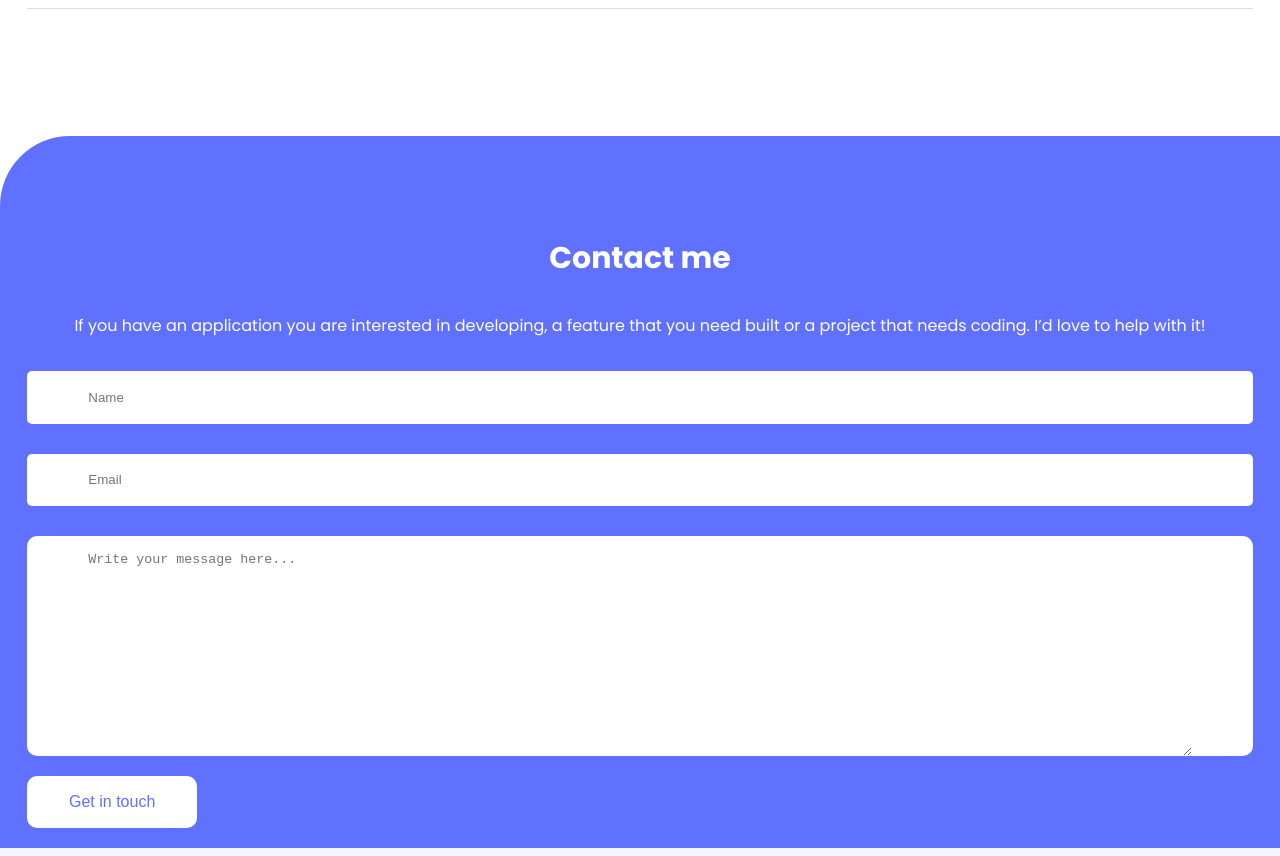
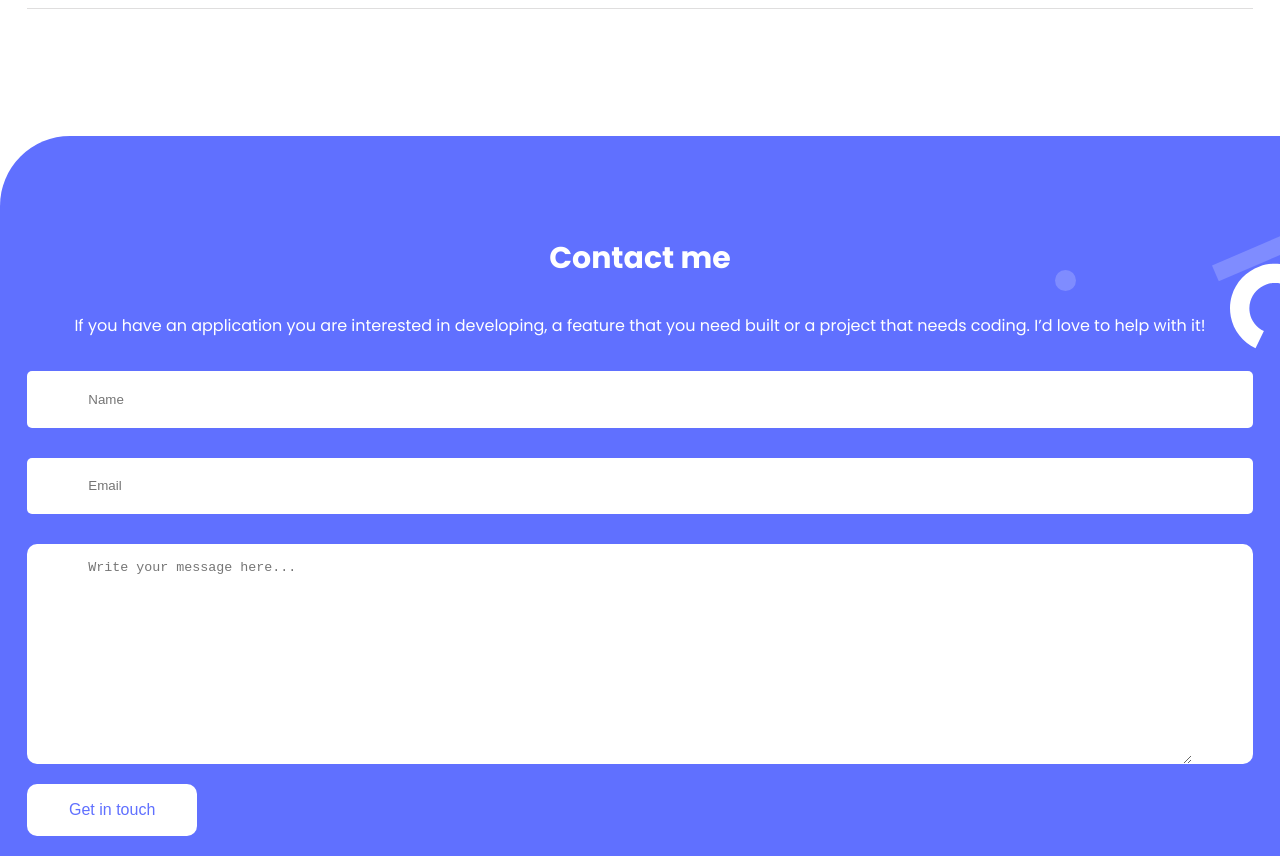
Before and after one commit to DjibrilM/Portfolio, a website: page index.html in a window 1280 px wide. Shown: the part 4380-5236 px from the top of the page. Drawn offline with nearby package versions, Linux system fonts and the light colour scheme.

Commit message:
Add form background

```diff
--- a/assets/styles/style.css
+++ b/assets/styles/style.css
@@ -310,6 +310,7 @@ ul {
   padding-top: 100px;
 }
 
+
 .contact-form-container {
   background-color: var(--primary-color);
   padding-top: 100px;
@@ -318,12 +319,22 @@ ul {
   flex-direction: column;
   gap: 30px;
   border-top-left-radius: 70px;
+  position: relative;
+  overflow: hidden;
 }
+
+.contact-bg-svg {
+  position: absolute;
+  right: -40px;
+  z-index: 0;
+}
+
 
 .contact-form-container form {
   display: flex;
   flex-direction: column;
   width: 100%;
+  z-index: 1;
 }
 
 .contact-form-container .contact-title {
@@ -340,7 +351,7 @@ ul {
 
 .input-container {
   width: 100%;
-  padding: 7px 0px;
+  padding: 9px 0px;
   background-color: white;
   display: flex;
   align-items: center;
--- a/index.html
+++ b/index.html
@@ -327,6 +327,19 @@
 
     <section class="contact-section">
         <div class="contact-form-container">
+            <svg class="contact-bg-svg" width="265" height="710" viewBox="0 0 265 710" fill="none" xmlns="http://www.w3.org/2000/svg">
+                <rect x="157" y="29.3999" width="74.7012" height="17.2106" transform="rotate(-23.1765 157 29.3999)"
+                    fill="#7F8CFF" />
+                <path
+                    d="M259.207 50.4108C255.738 44.3228 250.869 39.1281 244.993 35.2471C239.117 31.3662 232.4 28.9082 225.384 28.0721C218.369 27.2361 211.253 28.0454 204.613 30.4347C197.973 32.824 191.995 36.7261 187.163 41.8249C182.332 46.9238 178.782 53.0761 176.803 59.7838C174.823 66.4915 174.468 73.5659 175.767 80.4344C177.066 87.3028 179.983 93.7722 184.281 99.3187C188.579 104.865 194.137 109.333 200.505 112.36L208.894 95.1016C205.266 93.3771 202.099 90.8319 199.651 87.672C197.202 84.5122 195.541 80.8266 194.801 76.9137C194.06 73.0007 194.263 68.9704 195.39 65.1491C196.518 61.3277 198.54 57.8227 201.293 54.9179C204.046 52.0131 207.451 49.7901 211.234 48.4289C215.017 47.0678 219.071 46.6067 223.067 47.083C227.064 47.5593 230.891 48.9596 234.239 51.1706C237.586 53.3815 240.36 56.341 242.336 59.8093L259.207 50.4108Z"
+                    fill="white" />
+                <circle cx="10.5" cy="44.5005" r="10.5" fill="#7F8CFF" />
+                <rect width="76.175" height="13.6273"
+                    transform="matrix(0.801365 0.598176 0.598176 -0.801365 105.805 653.889)" fill="#7F8CFF" />
+                <circle cx="122.228" cy="687.219" r="15.5552" transform="rotate(48.9435 122.228 687.219)"
+                    fill="white" />
+            </svg>
+
             <h2 class="contact-title">Contact me</h2>
             <p class="contact-description">If you have an application you are interested in developing, a feature that
                 you need built or a project
```
Also changed, not shown: 1 other file.
